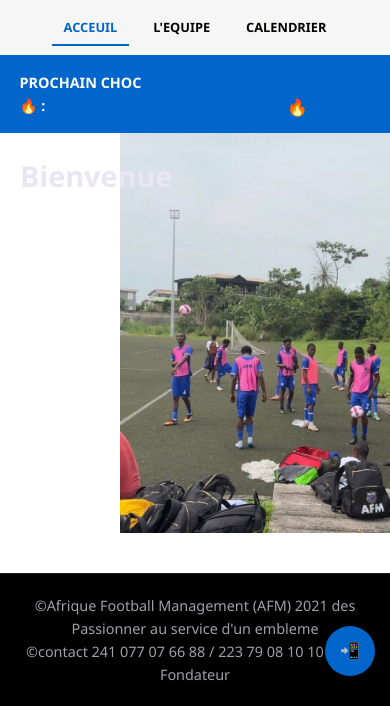
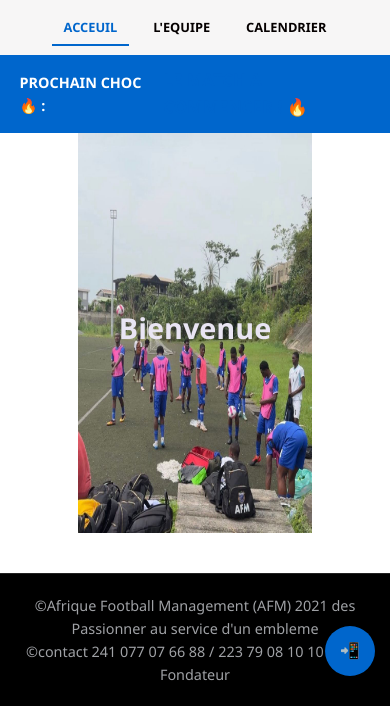
Before and after one commit to hitlairepacha-cpu/AFM, a plain HTML site: page index.html in a window 390 px wide. Shown: the part 153-859 px from the top of the page. Drawn offline with Linux system fonts and the light colour scheme.

Commit message:
on y croix

```diff
--- a/style.css
+++ b/style.css
@@ -584,21 +584,22 @@ hero-overlay {
 
     #carousel-container.hero-carousel {
         position: relative !important;
-        width: 600px !important;
-        max-width: 600px !important;
+        width: 100vw !important;
+        max-width: 100vw !important;
         height: 400px !important;
         margin-left: calc(-50vw + 50%) !important;
         margin-right: calc(-50vw + 50%) !important;
         padding: 0 !important;
         overflow: hidden !important;
-        display: block !important;
+        display: flex !important;
+        justify-content: center !important;
         object-position: center !important;
         object-fit: cover !important;
     }
 
     .carousel-container.hero-carousel img {
-        width: 600px !important;
-        height: 350px !important;
+        width: 100% !important;
+        height: 100% !important;
         object-fit: cover !important;
         object-position: center !important;
         display: block !important;
@@ -612,9 +613,9 @@ hero-overlay {
         height: 100% !important;
         display: flex !important;
         flex-direction: column !important;
-        justify-content: baseline !important;
-        align-items: baseline !important;
-        text-align: baseline !important;
+        justify-content: center !important;
+        align-items: center !important;
+        text-align: center !important;
         padding: 20px !important;
         box-sizing: border-box !important;
     }
```
